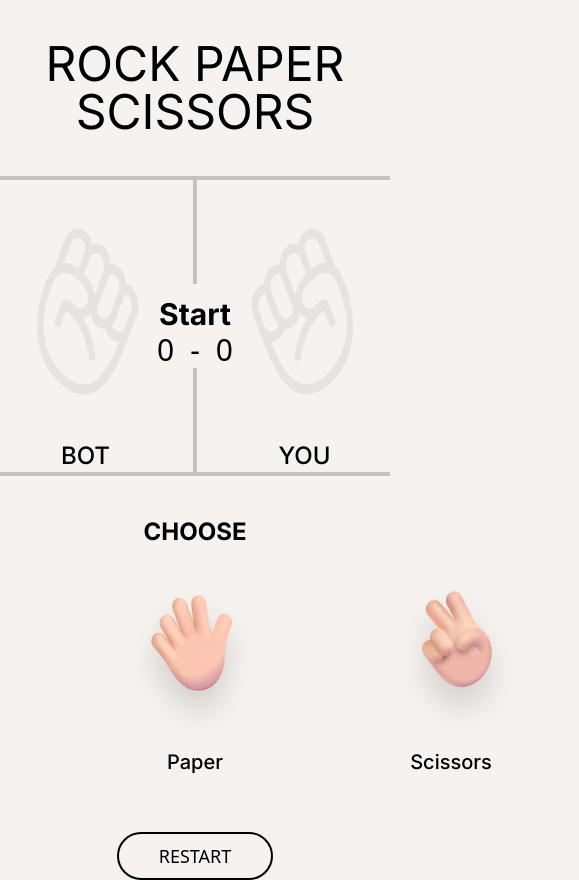
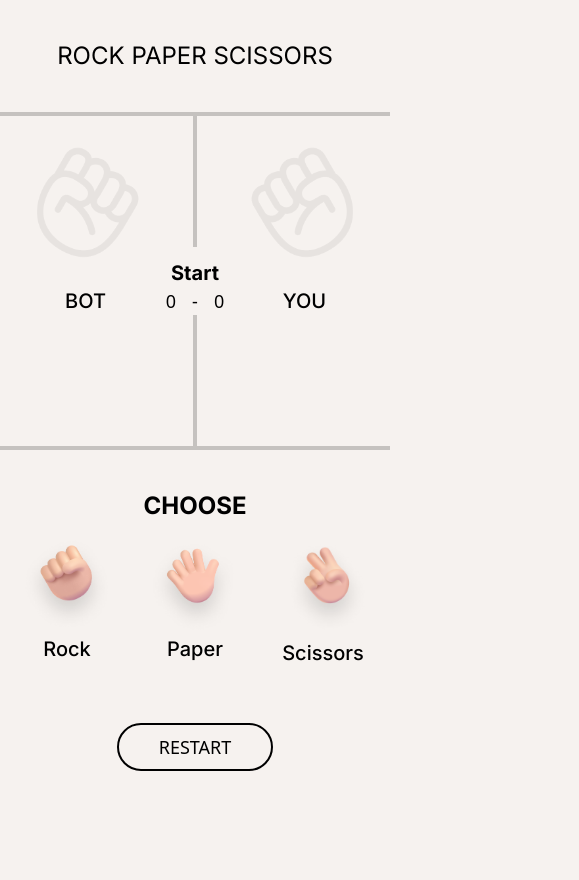
Before and after one commit to Revoluz/Hand-Game-Rock-paper-scissors-, a website: page public/index.html in a window 390 px wide. Shown: the whole page, 579 px wide, since content can reach past the window. After the commit the page ends 844 px from the top, so only its background shows below. Drawn offline with Linux system fonts and the light colour scheme.

Commit message:
add responsive

```diff
--- a/public/index.html
+++ b/public/index.html
@@ -15,7 +15,9 @@
         <title>Document</title>
     </head>
     <body class="flex flex-col gap-10 bg-[#F6F2EF] h-screen">
-        <h1 class="font-inter text-5xl font-normal text-center mt-10">
+        <h1
+            class="font-inter md:text-5xl text-2xl font-normal text-center mt-10"
+        >
             ROCK PAPER SCISSORS
         </h1>
         <div class="h-2/5 w-full">
@@ -25,22 +27,28 @@
                     <div class="result_images">
                         <span class="computer_result">
                             <img
-                                class="w-[260px] h-[260px]"
+                                class="md:w-[260px] md:h-[260px]"
                                 src="img/shuffleRock2.png"
                                 alt=""
                                 id="image1"
                             />
                         </span>
-                        <h2 class="text-center font-inter font-medium text-2xl">
+                        <h2
+                            class="text-center font-inter font-medium text-xl md:text-2xl"
+                        >
                             BOT
                         </h2>
                     </div>
                     <div class="w-12 flex flex-col align-middle items-center">
                         <div class="h-full w-1 bg-black opacity-20"></div>
-                        <h3 class="result font-inter font-bold text-3xl pt-3">
+                        <h3
+                            class="result font-inter font-bold text-xl md:text-3xl pt-3"
+                        >
                             Start
                         </h3>
-                        <h3 class="text-3xl flex gap-4 font-normal">
+                        <h3
+                            class="md:text-3xl text-lg flex gap-4 font-medium md:font-normal"
+                        >
                             <span id="computer-score">0</span> -
                             <span id="user-score">0</span>
                         </h3>
@@ -49,13 +57,15 @@
                     <div class="result_image">
                         <span class="user_result">
                             <img
-                                class="w-[260px] h-[260px]"
+                                class="md:w-[260px] md:h-[260px]"
                                 src="img/shuffleRock1.png"
                                 alt=""
                                 id="image2"
                             />
                         </span>
-                        <h2 class="text-center font-inter font-medium text-2xl">
+                        <h2
+                            class="text-center font-inter font-medium text-xl md:text-2xl"
+                        >
                             YOU
                         </h2>
                     </div>
@@ -66,9 +76,9 @@
         <div class="flex flex-col items-center">
             <h4 class="font-inter text-center font-bold text-2xl">CHOOSE</h4>
             <div class="flex">
-                <div class="w-64 option_image cursor-pointer" id="r">
+                <div class="md:w-64 option_image cursor-pointer" id="r">
                     <img
-                        class="w-[200px] h-[200px] m-auto"
+                        class="md:w-[200px] md:h-[200px] w-32"
                         src="img/resultRock1.png"
                         alt=""
                     />
@@ -76,9 +86,9 @@
                         Rock
                     </h5>
                 </div>
-                <div class="w-64 option_image cursor-pointer" id="p">
+                <div class="md:w-64 option_image cursor-pointer" id="p">
                     <img
-                        class="w-[200px] h-[200px] m-auto"
+                        class="md:w-[200px] md:h-[200px] w-32"
                         src="img/resultPaper1.png"
                         alt=""
                     />
@@ -86,9 +96,9 @@
                         Paper
                     </h5>
                 </div>
-                <div class="w-64 option_image cursor-pointer" id="s">
+                <div class="md:w-64 option_image cursor-pointer" id="s">
                     <img
-                        class="w-[200px] h-[200px] m-auto"
+                        class="md:w-[200px] md:h-[200px] w-32"
                         src="img/resultScissors1.png"
                         alt=""
                     />
```
Also changed, not shown: public/css/output.css.
